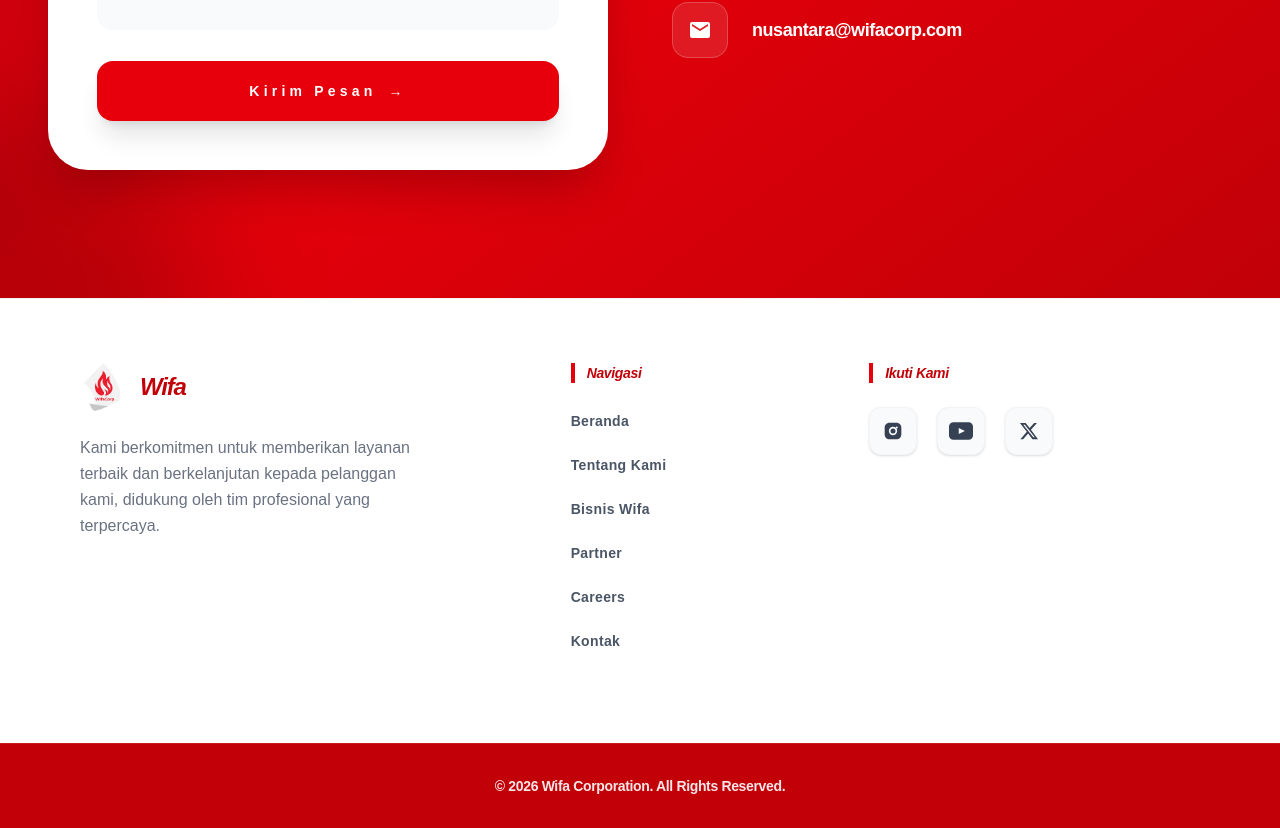
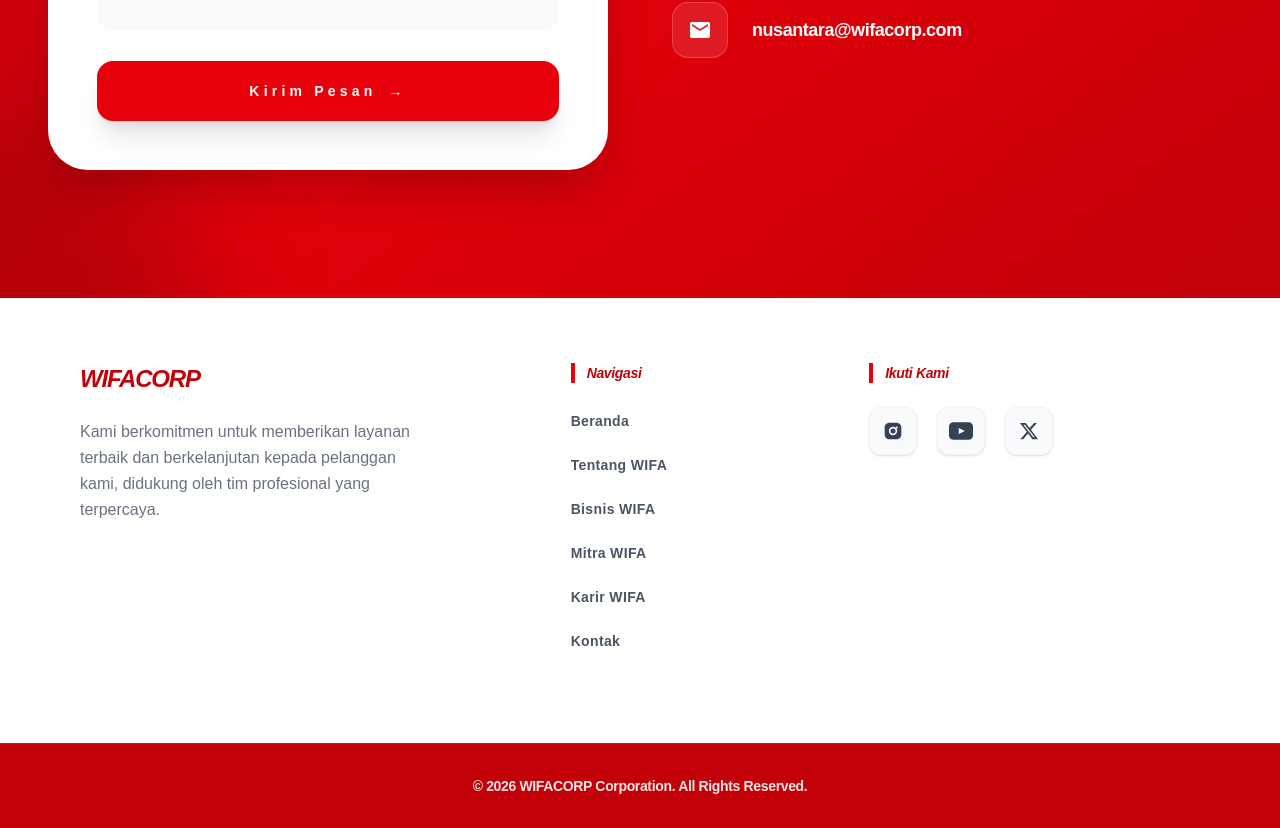
Before and after one commit to cRuu-sh/project-wifacorp, a Next.js app: page /work in a window 1280 px wide. Shown: the part 3686-4514 px from the top of the page. Built offline with nearby package versions, Linux system fonts and the light colour scheme.

Commit message:
content: update footer brand name, remove logo, sync nav labels with navbar

```diff
--- a/app/page.tsx
+++ b/app/page.tsx
@@ -207,7 +207,7 @@ export default function Home() {
           {/* Heading Portfolio */}
           <div className="mb-20 border-l-8 border-red-600 pl-6">
             <h2 className="text-3xl md:text-5xl font-black text-gray-900 tracking-tighter capitalize italic leading-none">
-              Legacy <span className="text-red-600">WIFA</span>
+              Legacy <span className="text-red-600">WIFACORP</span>
             </h2>
           </div>
 
--- a/components/footer.tsx
+++ b/components/footer.tsx
@@ -11,14 +11,7 @@ export default function Footer() {
                         {/* Kolom 1: Logo & Deskripsi */}
                         <div className="flex flex-col items-center text-center sm:items-start sm:text-left space-y-6">
                             <div className="flex items-center gap-3">
-                                <Image
-                                    src="/logo_wifa.png"
-                                    alt="Logo Wifa"
-                                    width={48}
-                                    height={48}
-                                    className="h-12 w-auto object-contain"
-                                />
-                                <span className="text-2xl font-black tracking-tighter text-red-700 italic capitalize">Wifa</span>
+                                <span className="text-2xl font-black tracking-tighter text-red-700 italic capitalize">WIFACORP</span>
                             </div>
                             <p className="text-gray-500 leading-relaxed font-medium">
                                 Kami berkomitmen untuk memberikan layanan terbaik dan berkelanjutan kepada pelanggan kami, didukung oleh tim profesional yang terpercaya.
@@ -33,10 +26,10 @@ export default function Footer() {
                             <ul className="space-y-4">
                                 {[
                                     { name: 'Beranda', href: '/#home' },
-                                    { name: 'Tentang Kami', href: '/about' },
-                                    { name: 'Bisnis Wifa', href: '/business' },
-                                    { name: 'Partner', href: '/#partner' },
-                                    { name: 'Careers', href: '/work' },
+                                    { name: 'Tentang WIFA', href: '/about' },
+                                    { name: 'Bisnis WIFA', href: '/business' },
+                                    { name: 'Mitra WIFA', href: '/#partner' },
+                                    { name: 'Karir WIFA', href: '/work' },
                                     { name: 'Kontak', href: '/#contact' },
                                 ].map((item) => (
                                     <li key={item.name}>
@@ -85,7 +78,7 @@ export default function Footer() {
             <div className="bg-red-700 text-white py-8 border-t border-white/10">
                 <div className="max-w-7xl mx-auto px-6 text-center">
                     <p className="text-[12px] md:text-sm font-bold tracking-tight capitalize opacity-90">
-                        © {new Date().getFullYear()} Wifa Corporation. All rights reserved.
+                        © {new Date().getFullYear()} WIFACORP Corporation. All rights reserved.
                     </p>
                 </div>
             </div>
```
